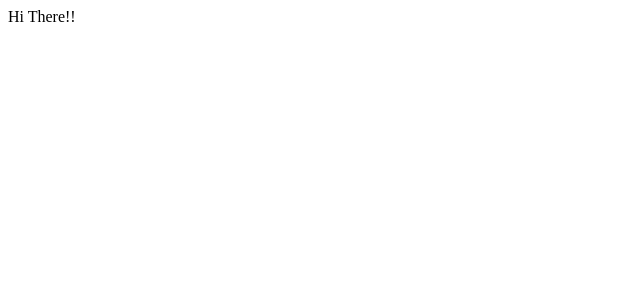
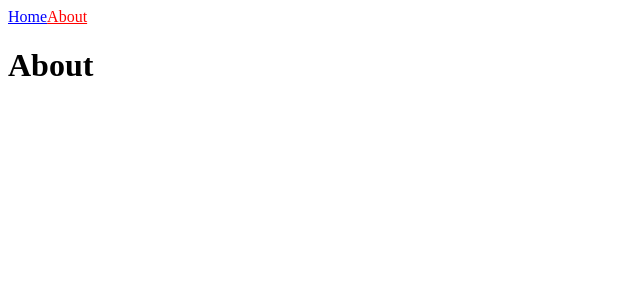
Before and after one commit to herbi1411/nextjs-start-nomadcoders, a Next.js app: page /about in a window 1280 px wide. Shown: the top 300 px of the page, without its empty margins (0-640 px from the left). Built offline with nearby package versions, Linux system fonts and the light colour scheme.

Commit message:
1.3 Routing

```diff
--- /dev/null
+++ b/components/NavBar.js
@@ -0,0 +1,16 @@
+import Link from "next/link"
+import { useRouter } from "next/router"
+
+
+export default function NavBar(){
+    const router = useRouter();
+
+    return <nav>
+        <Link href="/">
+            <a style = {{color: router.pathname === "/" ? "red" : "blue"}}>Home</a>
+        </Link>
+        <Link href="/about">
+            <a style = {{color: router.pathname === "/about" ? "red" : "blue"}}>About</a>
+        </Link>
+    </nav>
+}
--- a/pages/about.js
+++ b/pages/about.js
@@ -1,3 +1,8 @@
+import NavBar from "../components/NavBar";
+
 export default function about(){
-    return "Hi There!!";
+    return <div>
+        <NavBar/>
+        <h1>About</h1>
+    </div>
 }
--- a/pages/index.js
+++ b/pages/index.js
@@ -1,4 +1,5 @@
 import { useState } from "react";
+import NavBar from "../components/NavBar";
 
 export default function Home(){
 
@@ -6,6 +7,7 @@
 
     return (
     <div>
+        <NavBar/>
         <h1>Hello{counter}</h1>
         <button onClick={() =>{setCounter(prev=>prev+1);}}>+</button>
     </div>
```
Also changed, not shown: 1 other file (tests, documents, lock files or other folders).
